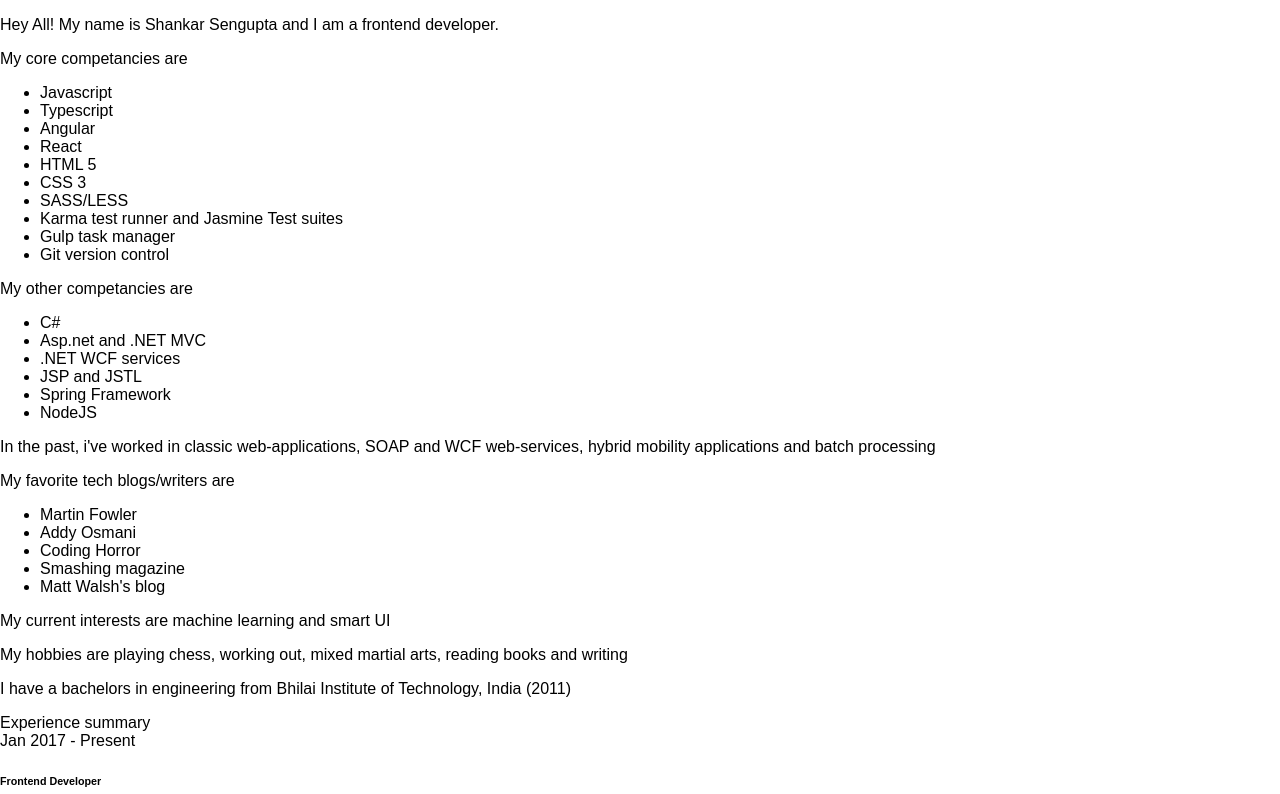
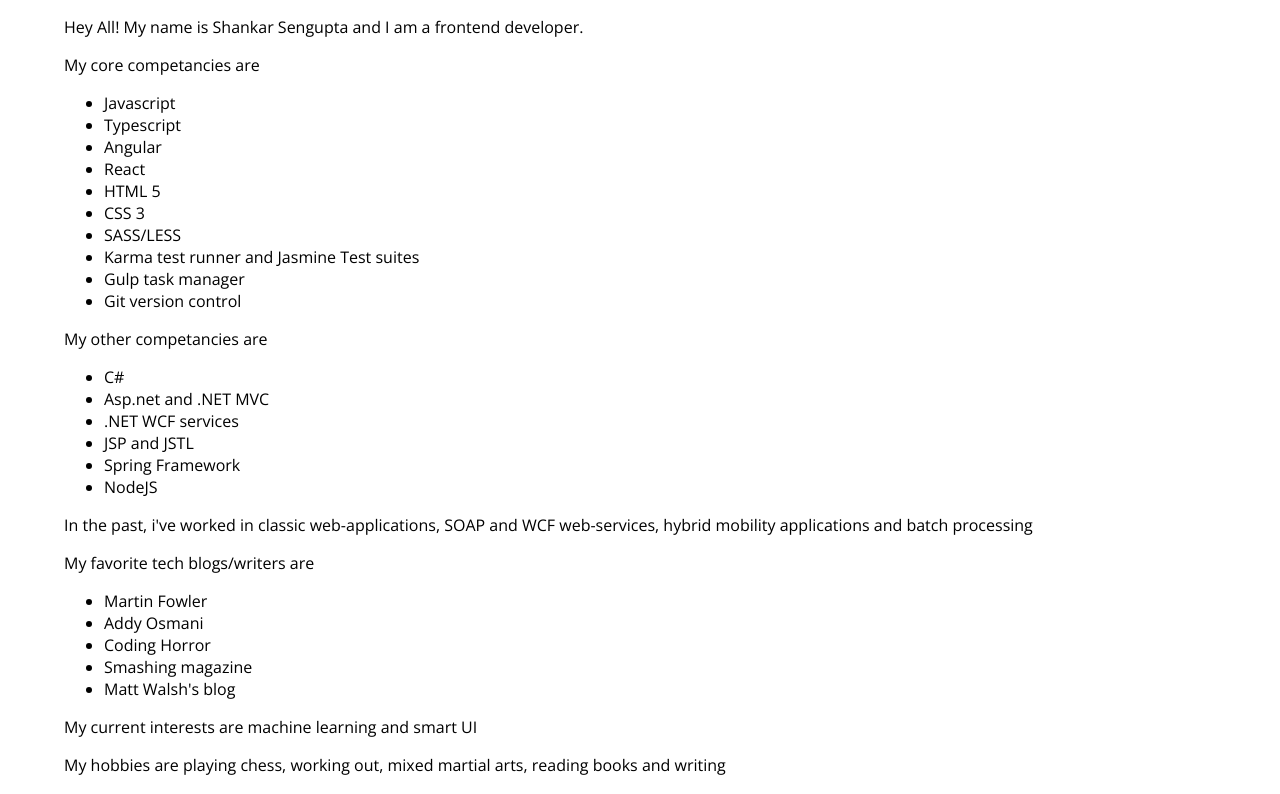
Before and after one commit to turingcreep/blog, a React (Create React App) app: page / in a window 1280 px wide. Shown: the top 794 px of the page. Built offline with nearby package versions, Linux system fonts and the light colour scheme.

Commit message:
Adding fonts. Making index.html more semantic

```diff
--- a/public/index.html
+++ b/public/index.html
@@ -8,8 +8,11 @@
       manifest.json provides metadata used when your web app is added to the
       homescreen on Android. See https://developers.google.com/web/fundamentals/engage-and-retain/web-app-manifest/
     -->
+    <meta name="viewport" content="width=device-width, initial-scale=1, shrink-to-fit=no">
     <link rel="manifest" href="%PUBLIC_URL%/manifest.json">
     <link rel="shortcut icon" href="%PUBLIC_URL%/favicon.ico">
+    <link rel="stylesheet" type="text/css" href="http://fonts.googleapis.com/css?family=Open Sans">
+    <link rel="stylesheet" href="https://cdnjs.cloudflare.com/ajax/libs/twitter-bootstrap/4.0.0/js/bootstrap.min.js">
     <!--
       Notice the use of %PUBLIC_URL% in the tags above.
       It will be replaced with the URL of the `public` folder during the build.
@@ -19,13 +22,13 @@
       work correctly both with client-side routing and a non-root public URL.
       Learn how to configure a non-root public URL by running `npm run build`.
     -->
-    <title>React App</title>
+    <title>TuringCreep</title>
   </head>
   <body>
     <noscript>
       You need to enable JavaScript to run this app.
     </noscript>
-    <div id="root"></div>
+    <div id="root" class="container container-fluid"></div>
     <!--
       This HTML file is a template.
       If you open it directly in the browser, you will see an empty page.
--- a/src/App.js
+++ b/src/App.js
@@ -12,13 +12,25 @@
 class App extends Component {
   render() {
     return (
-          <div>
+          <div class="blog">
+	    <section>
 		    <AboutMe/>
+	    </section>
+	    <section>
 		    <CoreCompetancies/>
+	    </section>
+	    <section>
 		    <OtherCompetancies/>
+	    </section>
+	    <section>
 		    <CurrentInterests/>
+	    </section>
+	    <section>
 		    <Hobbies/>
+	    </section>
+	    <section>
 		    <Experience/>
+	    </section>
           </div>
     );
   }
--- a/src/index.css
+++ b/src/index.css
@@ -1,5 +1,10 @@
 body {
   margin: 0;
   padding: 0;
-  font-family: sans-serif;
+  font-family: 'Open Sans',sans-serif;
 }
+
+.blog {
+	padding-left: 5%;
+	padding-right: 5%;
+}
```
Lines whose indentation alone changed are shown as unchanged.
